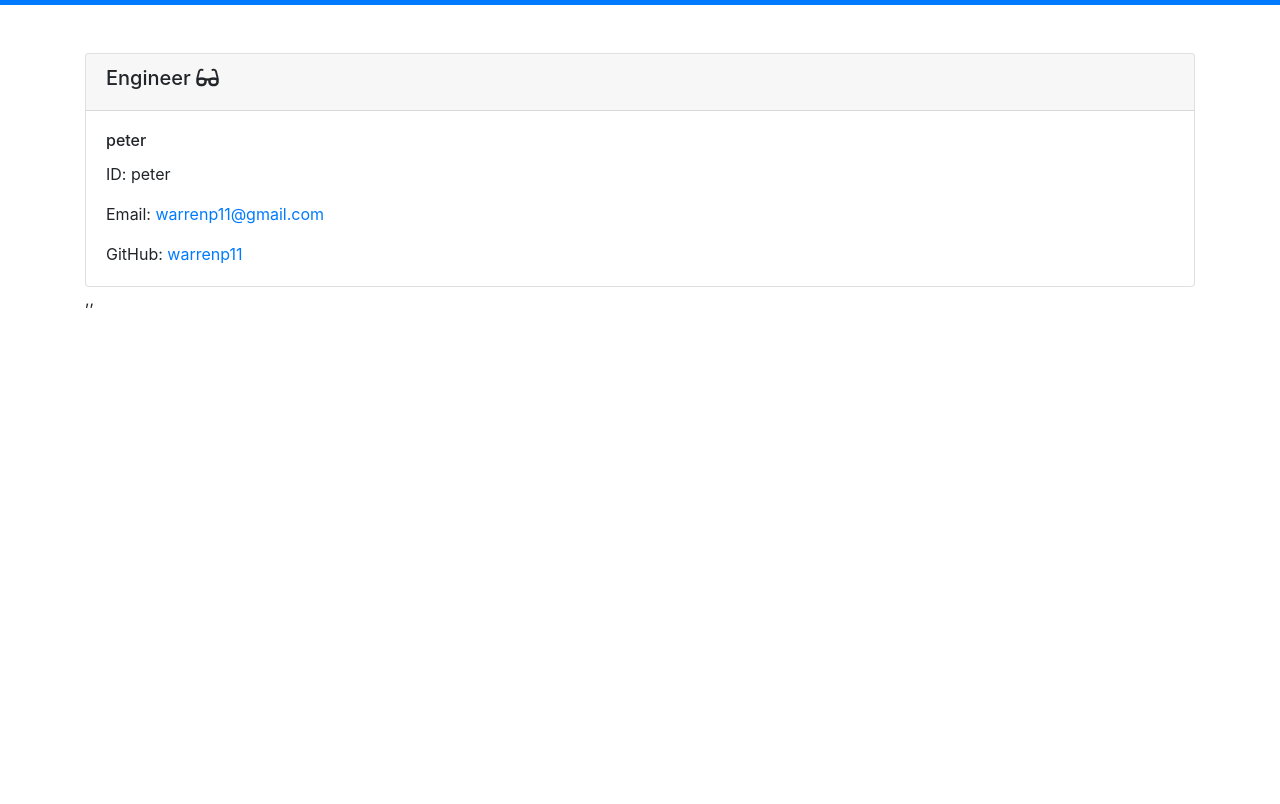
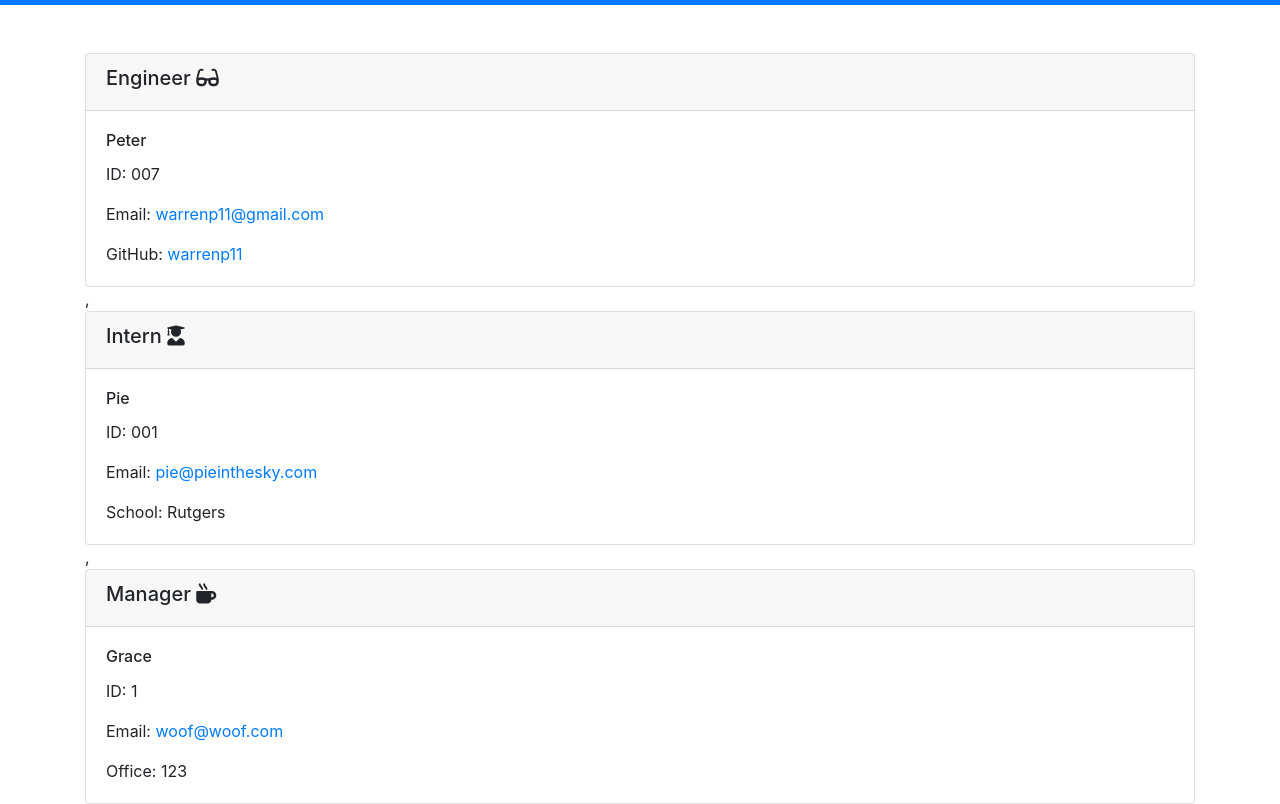
Before and after one commit to warrenp11/team-profile-generator, a website: page dist/index.html in a window 1280 px wide. Shown: the part 51-855 px from the top of the page. Before the commit the page ends 800 px from the top, so only its background shows below. Drawn offline with nearby package versions, Linux system fonts and the light colour scheme.

```diff
--- a/dist/index.html
+++ b/dist/index.html
@@ -25,13 +25,37 @@
                 <h5>Engineer <span><i class="fas fa-glasses"></i></span></h5>
                 </div>
                 <div class="card-body">
-                    <h6 class="card-title">peter</h6>
-                    <p class="card-text">ID: peter</p>
+                    <h6 class="card-title">Peter</h6>
+                    <p class="card-text">ID: 007</p>
                     <p class="card-text">Email: <a href='mailto:warrenp11@gmail.com'>warrenp11@gmail.com</a></p>
                     <p class="card-text">GitHub: <a href="https://github.com/warrenp11" target="_blank">warrenp11</a></p>
                 </div>
             </div>
-        ,,
+        ,
+            <div class="card">
+                <div class="card-header">
+                    <h5>Intern <span><i class="fas fa-user-graduate"></i></span></h5>
+                </div>
+                <div class="card-body">
+                    <h6 class="card-title">Pie</h6>
+                    <p class="card-text">ID: 001</p>
+                    <p class="card-text">Email: <a href='mailto:pie@pieinthesky.com'>pie@pieinthesky.com</a></p>
+                    <p class="card-text">School: Rutgers</p>
+                </div>
+            </div>
+        ,
+            <div class="card">
+                <div class="card-header">
+                    <h5>Manager <span><i class="fas fa-mug-hot"></i></span></h5>
+                </div>
+                <div class="card-body">
+                    <h6 class="card-title">Grace</h6>
+                    <p class="card-text">ID: 1</p>
+                    <p class="card-text">Email: <a href='mailto:woof@woof.com'>woof@woof.com</a></p>
+                    <p class="card-text">Office: 123</p>
+                </div>
+            </div>
+
                 </div>
                 </div>
             </div>
```
Also changed, not shown: README.md.
